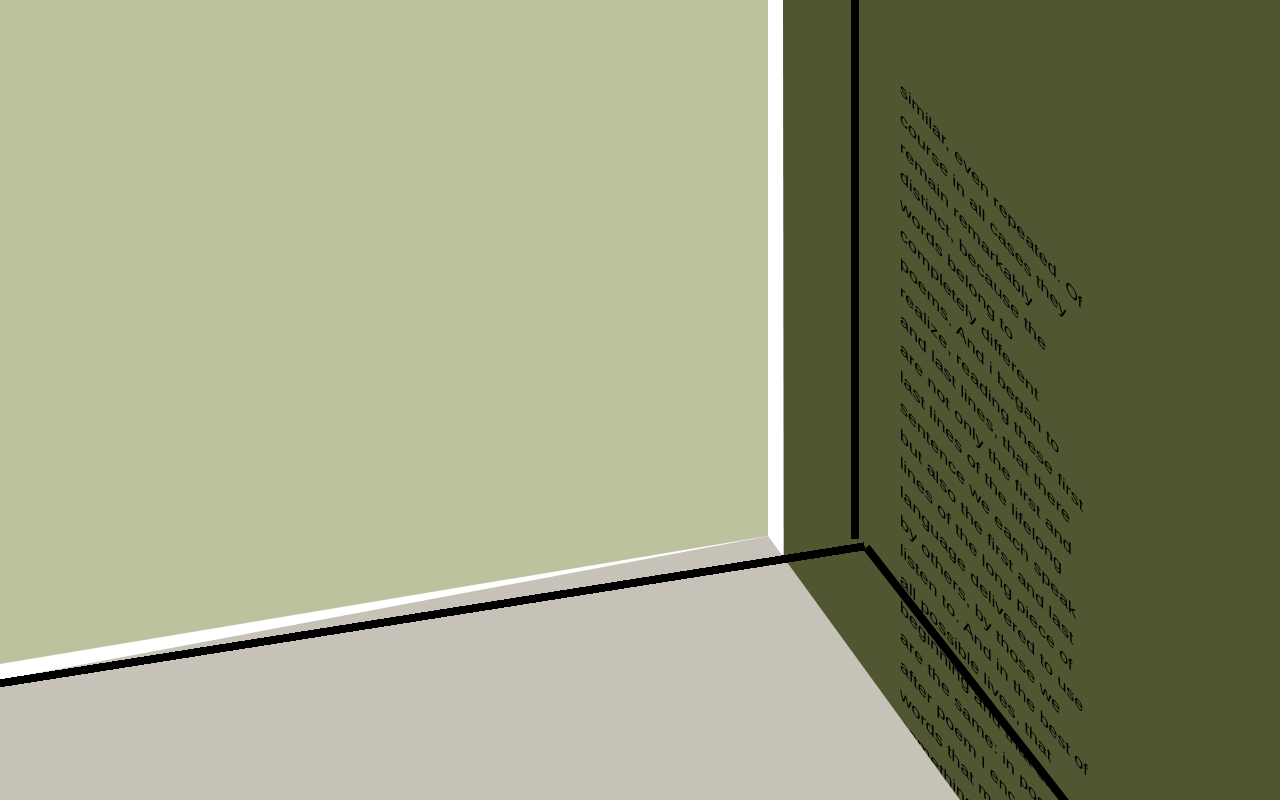
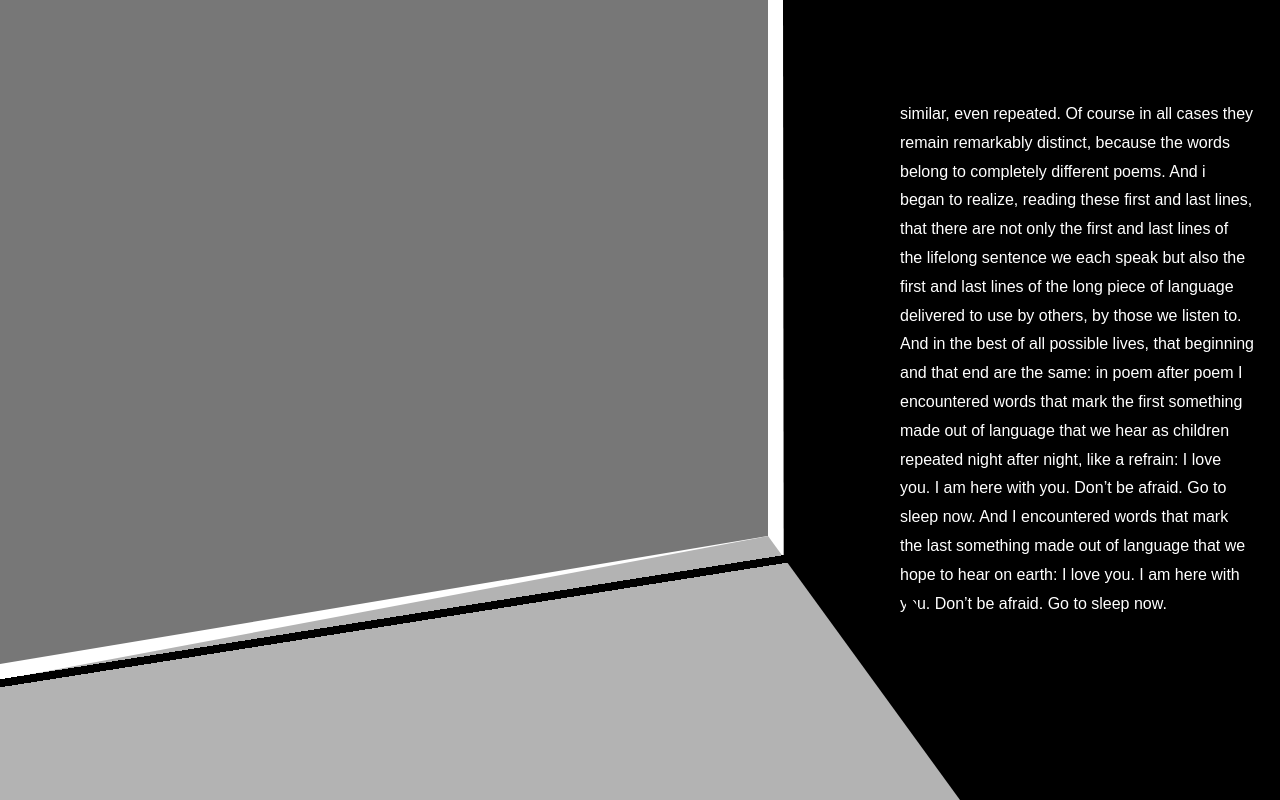
Before and after one commit to rachelyjpark/project2-three, a plain HTML site: page index.html in a window 1280 px wide. Drawn offline with Linux system fonts and the light colour scheme; a web font is replaced by a local one.

Commit message:
update files

```diff
--- a/assets/main.css
+++ b/assets/main.css
@@ -23,7 +23,7 @@ z-index: 13;
 	position: fixed;
 	top: 0;
 	left: 0;
-	background: #BCC29D;
+background: #777777;
 	width: 100vw;
 	height: 100vh;
 	clip-path: polygon(0px 0px, 60% 0%, 60% 67%, 0px 83%);
@@ -38,13 +38,14 @@ z-index: 13;
 font-weight: 400;
 font-style: normal;
 padding-right: 0%;
+color: white;
 }
 
 #top-right {
 	position: fixed;
 	top: 0;
 	right: 0;
-	background: #4F5631;
+	background: black;
 	width: 50vw;
 	height: 100vh;
 	clip-path: polygon(143px 0px, 100% 0%, 100% 100%, 144px 100%);
@@ -55,7 +56,7 @@ padding-right: 0%;
 position: fixed;
 bottom: 0;
 left: 0;
-background: #C7C2B7;
+  background-color: #b3b3b3;
 width: 100vw;
 height: 100vh;
 clip-path: polygon(0px 680px, 60% 67%, 75% 100%, 0px 100%);
@@ -64,14 +65,14 @@ clip-path: polygon(0px 680px, 60% 67%, 75% 100%, 0px 100%);
 
 #par-2 {
 	position: fixed;
-	top: 300px;
+	top: 100px;
 	left: 900px;
-	padding-right: 15%;
+	padding-right: 2%;
 	line-height: 1.8;
 		font-family: linotype-sabon,sans-serif;
 font-weight: 400;
 font-style: normal;
-transform: skewY(50deg);
+color: white;
 
 }
 
@@ -97,6 +98,7 @@ transform: skewY(50deg);
 	transform: rotate(-128deg);
 	z-index: 12;
 }
+
 
 
 @media (max-width: 600px) {
```
Also changed, not shown: index.html (+1 -16 lines).
